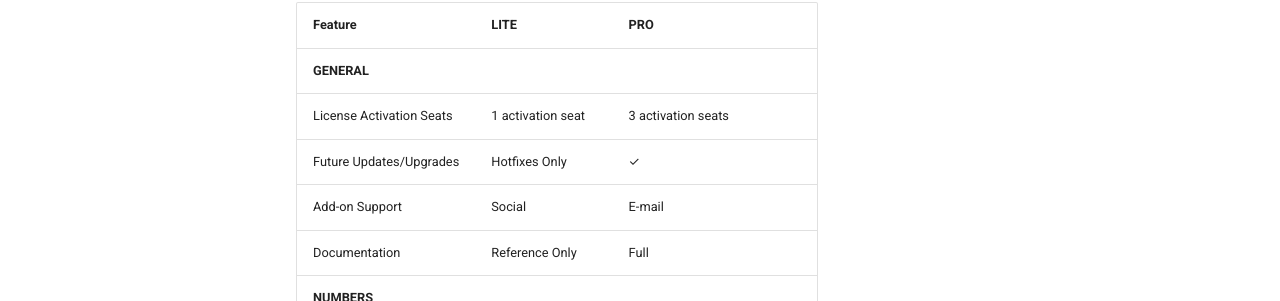
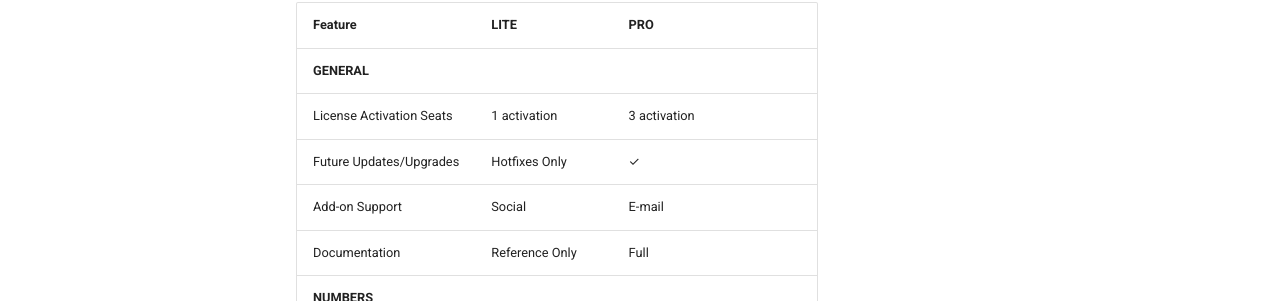
Before and after one commit to ahmetmaya-orion/segment-display-pro-docs, an MkDocs documentation site: the page built from docs/edition_features.md, in a window 1280 px wide and 900 px high. Shown: the part 307-608 px from the top of the window. Built offline with MkDocs 1.6.1 and Material for MkDocs 9.7.7, drawn with Linux system fonts in a browser that asks for light colours.

Commit message:
License Activation Seat label update

```diff
--- a/docs/edition_features.md
+++ b/docs/edition_features.md
@@ -5,7 +5,7 @@ A side-by-side look at what ships in **Segment Display Pro** and **Segment Displ
 | Feature | LITE | PRO |
 | ------- | ---- | --- |
 | **GENERAL** | | |
-| License Activation Seats | 1 activation seat | 3 activation seats |
+| License Activation Seats | 1 activation | 3 activation |
 | Future Updates/Upgrades | Hotfixes Only | ✓ |
 | Add-on Support | Social | E-mail |
 | Documentation | Reference Only | Full |
```
